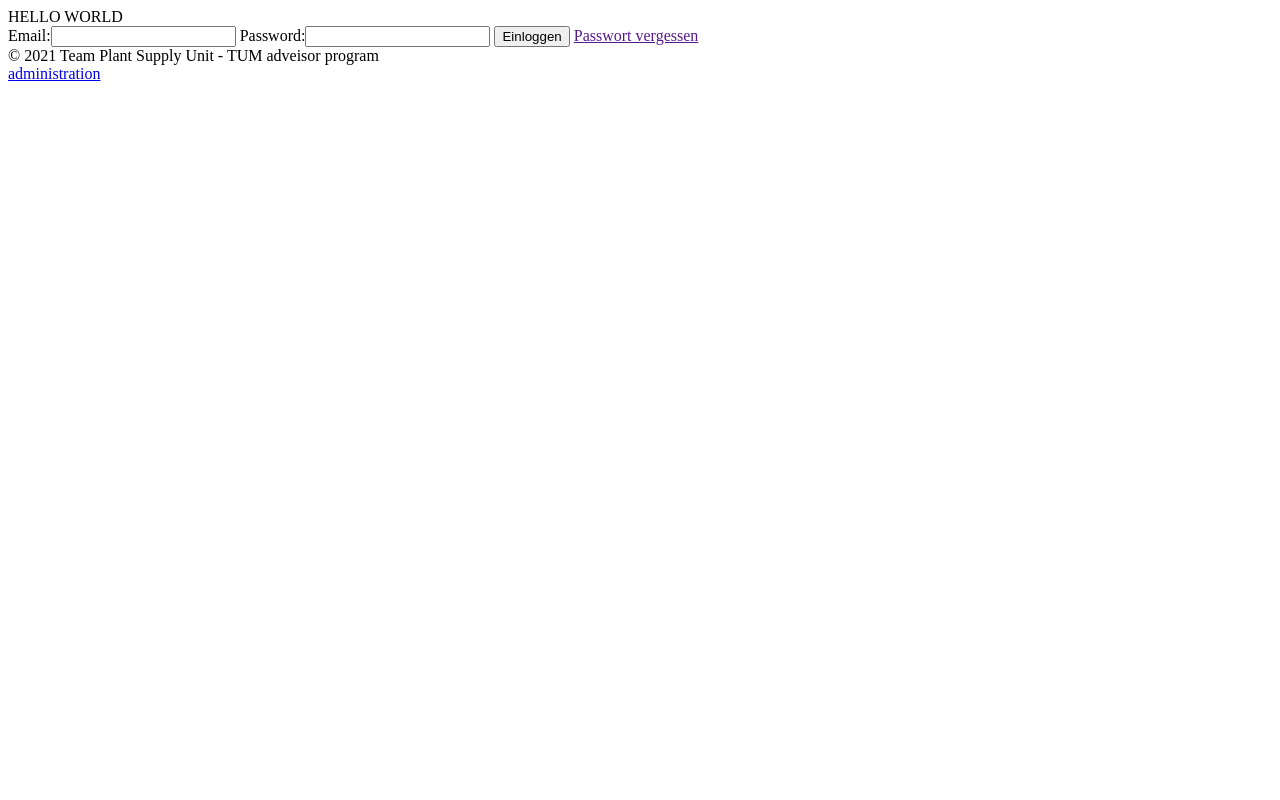
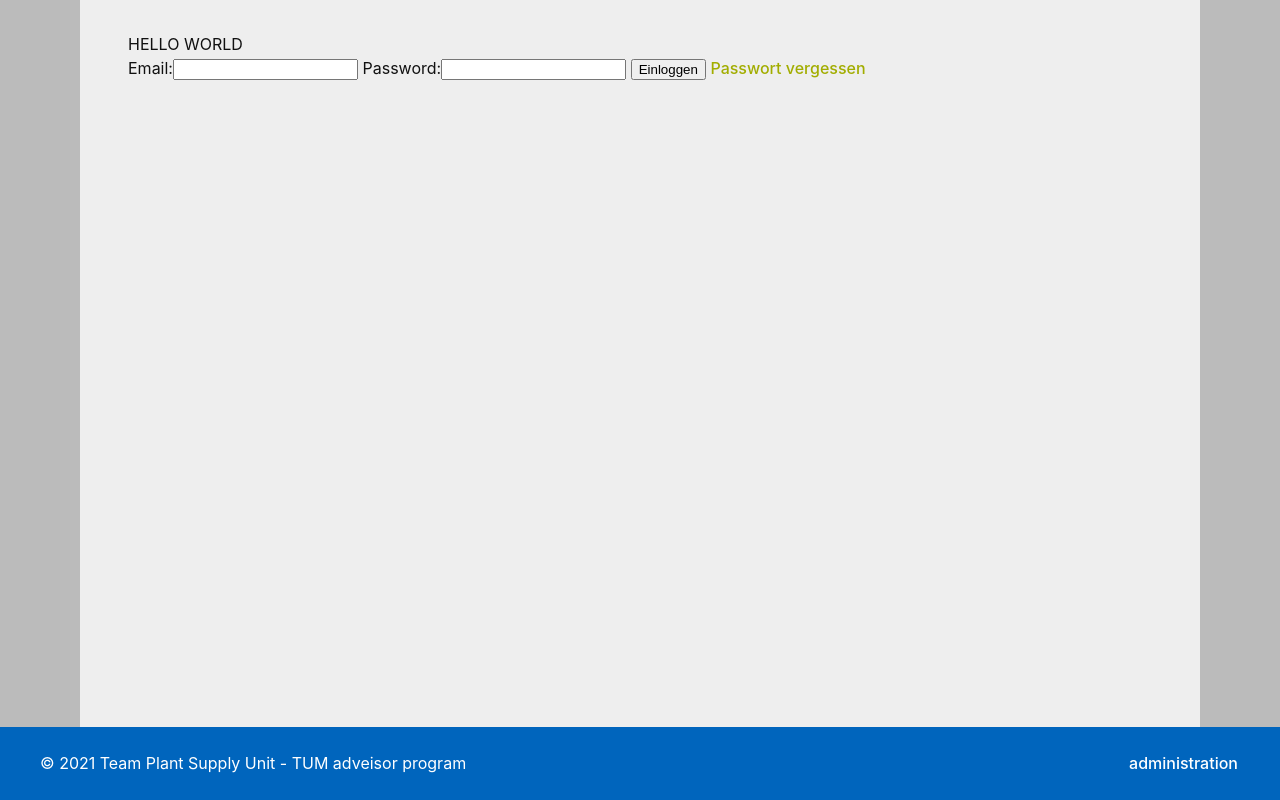
Before and after one commit to Plant-Supply-Unit-adveisor-2021/psuserver, a Django app: page /de/ in a window 1280 px wide. Run offline with Django 3.2, Linux system fonts and the light colour scheme.

Commit message:
added basic style

```diff
--- a/static/style/master.css
+++ b/static/style/master.css
@@ -5,3 +5,127 @@
 
 -------------------------------------------------------------------------------------------------
 */
+
+/*
+-------------------------------------------------------------------------------------------------
+    Color-Definitions
+-------------------------------------------------------------------------------------------------
+*/
+:root {
+    --body-bcolor: #bbb;
+    --body-fcolor: #111;
+    --body-wrapper-bcolor: #eee;
+    --body-wrapper-fcolor: #111;
+    --footer-bcolor: #0065BD;
+    --footer-fcolor: #fff;
+
+
+    --link-fcolor: #A2AD00;
+    --link-fcolor-action: #D1DF00;
+}
+
+/*
+-------------------------------------------------------------------------------------------------
+    General elements
+-------------------------------------------------------------------------------------------------
+*/
+
+a, a:visited {
+    color: var(--link-fcolor);
+    text-decoration: none;
+    font-weight: 500;
+}
+
+a:hover, a:focus {
+    color: var(--link-fcolor-action);
+    text-decoration: underline;
+}
+
+/* class thicken -> link will get bolder on hover */
+
+a.thicken::after {
+    display: block;
+    content: attr(title);
+    font-weight: 600;
+    height: 1px;
+    color: transparent;
+    overflow: hidden;
+    visibility: hidden;
+}
+
+a.thicken:hover, a.thicken:focus {
+    font-weight: 600;
+    text-decoration: none;
+}
+
+/*
+-------------------------------------------------------------------------------------------------
+    Body/Header/Footer
+-------------------------------------------------------------------------------------------------
+*/
+body {
+    display: flex;
+    flex-direction: column;
+
+    min-height: 100vh;
+    width: 100vw;
+
+    margin: 0;
+    border: 0;
+    padding: 0;
+
+    background-color: var(--body-bcolor);
+    color: var(--body-fcolor);
+
+    font-family: -apple-system,BlinkMacSystemFont,"Segoe UI",Roboto,"Helvetica Neue",Arial,"Noto Sans",sans-serif,"Apple Color Emoji","Segoe UI Emoji","Segoe UI Symbol","Noto Color Emoji";
+    font-size: 1rem;
+    font-weight: 400;
+    line-height: 1.5;
+    text-align: left;
+}
+
+div#body-wrapper {
+    display: block;
+    flex: 1;
+
+    max-width: 1600px;
+    width: calc(100% - 10rem);
+    box-sizing: border-box;
+
+    margin: 0 auto;
+    border: 0;
+    padding: 2rem 3rem;
+
+    background-color: var(--body-wrapper-bcolor);
+    color: var(--body-wrapper-fcolor);
+
+}
+
+/* Header */
+
+/* Footer */
+footer#mainfooter {
+    display: flex;
+    flex-direction: row;
+
+    padding: 1.5rem;
+
+    background-color: var(--footer-bcolor);
+    color: var(--footer-fcolor);
+}
+
+footer#mainfooter > div {
+    padding: 0rem 1rem;
+}
+
+div#right-footer{
+    margin: 0 0 0 auto;
+}
+
+footer#mainfooter a, footer#mainfooter > a:visited {
+    color: var(--footer-fcolor);
+}
+
+footer#mainfooter a:focus, footer#mainfooter > a:hover {
+    color: var(--footer-fcolor);
+}
--- a/website/templates/base.html
+++ b/website/templates/base.html
@@ -20,13 +20,19 @@
             {% block header %}{% endblock %}
         </header>
 
-        <div id="wrapper">
+        <div id="body-wrapper">
             {% block body %}{% endblock %}
         </div>
 
         <footer id="mainfooter">
             <div id="left-footer">&copy; 2021 Team Plant Supply Unit - TUM adveisor program</div>
-            <div id="right-footer"><a href="/admin">{% trans "administration" %}</a></div>
+            <div id="right-footer"><a href="/admin" class="thicken">{% trans "administration" %}</a></div>
         </footer>
     </body>
+    <script type="text/javascript" charset="utf-8">
+        // add to all links the title property in order to prevent repositioning on making the fond bold on hovering
+        var As = document.getElementsByTagName("a");
+        for(i=0; i < As.length; i++)
+            As[i].setAttribute("title", As[i].innerText);
+    </script>
 </html>
```
